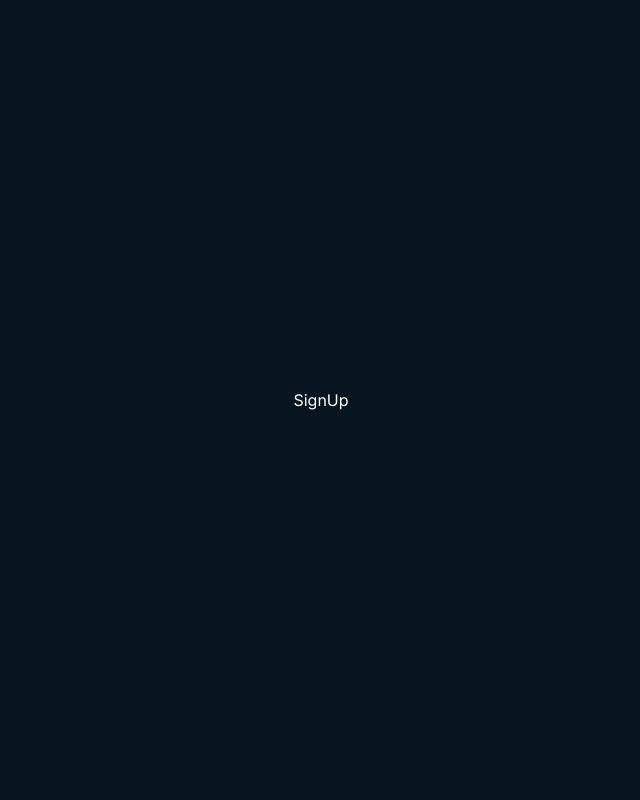
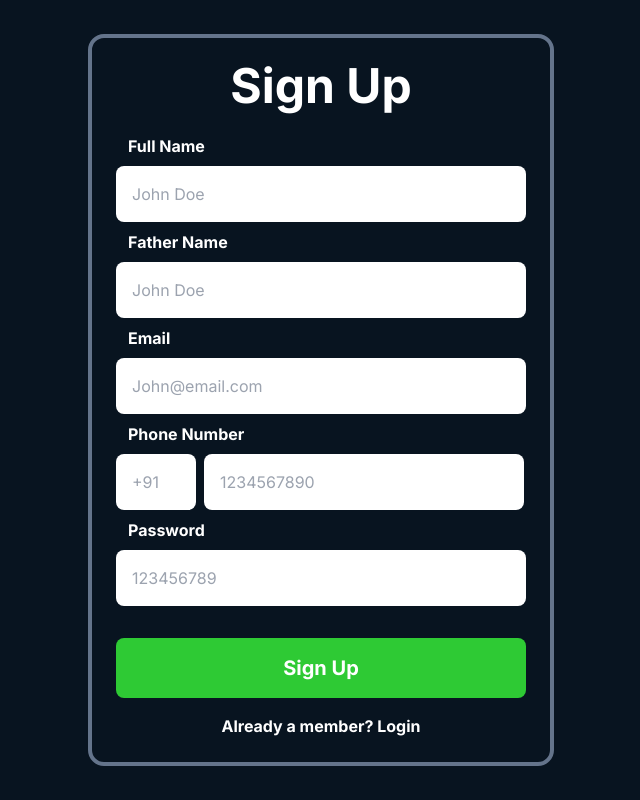
Before and after one commit to manash-codes/todo-app-next, a Next.js app: page /signup in a window 1280 px wide. Shown: the whole page, without its empty margins (319-959 px from the left). Built offline with nearby package versions, Linux system fonts and the light colour scheme.

Commit message:
Add SignUp Page Design

```diff
--- a/src/app/signup/page.tsx
+++ b/src/app/signup/page.tsx
@@ -1,3 +1,33 @@
+import Link from "next/link";
+
 export default async function SignUp() {
-    return <div>SignUp</div>;
+    return <div className="rounded-2xl border-4 border-slate-500 p-6 m-6">
+        <h1 className="text-center text-5xl font-bold">Sign Up</h1>
+        <form >
+            <div className="my-4 flex flex-col">
+                <label className="my-2 ps-3 text-base font-bold" htmlFor="fullname">Full Name</label>
+                <input name="fullname" type="text" id="fullname" className="text-md w-[410px] rounded-lg p-4 text-black outline-none" placeholder="John Doe" />
+                <label className="my-2 ps-3 text-base font-bold" htmlFor="fathername">Father Name</label>
+                <input name="fathername" type="text" id="fathername" className="text-md w-[410px] rounded-lg p-4 text-black outline-none" placeholder="John Doe" />
+                <label className="my-2 ps-3 text-base font-bold" htmlFor="email">Email</label>
+                <input name="email" type="text" id="email" className="text-md w-[410px] rounded-lg p-4 text-black outline-none" placeholder="John@email.com" />
+                <label className="my-2 ps-3 text-base font-bold" htmlFor="phoneNumber">Phone Number</label>
+                <div className="flex gap-2">
+                    <input name="countryCode" type="text" id="countryCode" className="text-md w-[80px] rounded-lg p-4 text-black outline-none" placeholder="+91" />
+                    <input name="phoneNumber" type="text" id="phoneNumber" className="text-md w-[320px] rounded-lg p-4 text-black outline-none" placeholder="1234567890" />
+                </div>
+                <label className="my-2 ps-3 text-base font-bold" htmlFor="password">Password</label>
+                <input name="password" type="password" id="password" className="text-md w-[410px] rounded-lg p-4 text-black outline-none" placeholder="123456789" />
+            </div>
+            {
+                // formState.message ? <p className="text-red-500">{formState.message}</p> : null
+            }
+            <button className="my-4 w-full rounded-lg bg-[#2ECA34] p-4 text-xl font-bold">
+                Sign Up
+            </button>
+        </form>
+        <Link href="/login" className="text-center text-base font-bold">
+            <p >Already a member? Login</p>
+        </Link>
+    </div>;
 }
```
